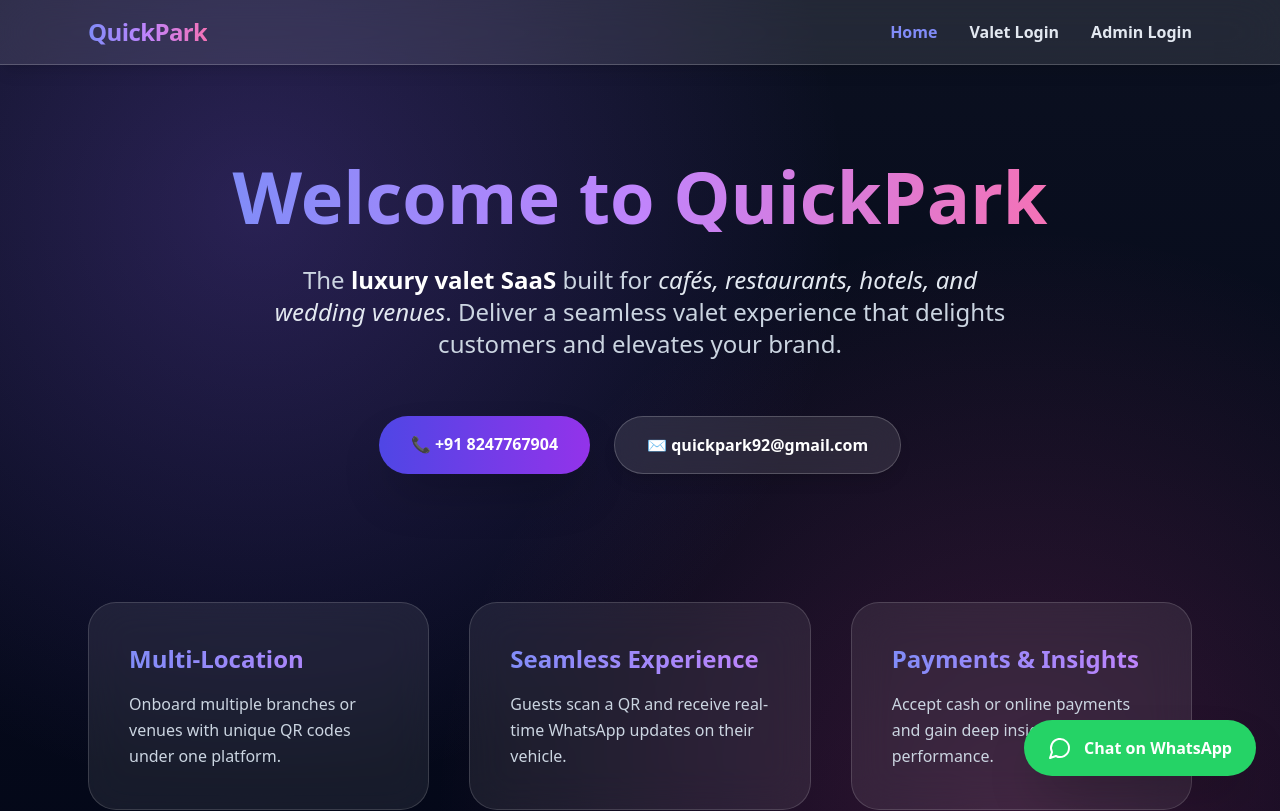
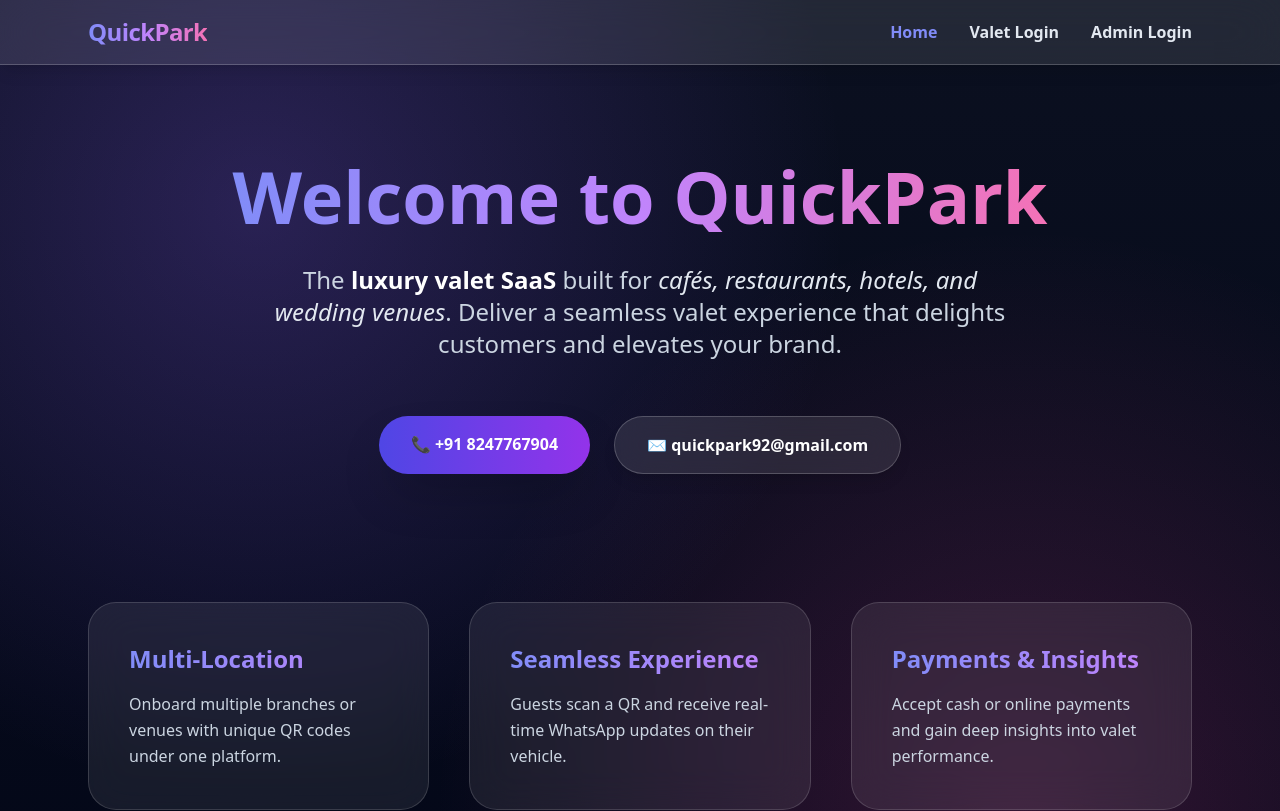
Before and after one commit to aghniyakaleem/quickpark, a React (Vite) app in the folder frontend/: page / in a window 1280 px wide. Shown: the top 811 px of the page. Built offline with nearby package versions, Linux system fonts and the light colour scheme.

Commit message:
bismillah24

```diff
--- a/frontend/src/components/TicketTimeline.jsx
+++ b/frontend/src/components/TicketTimeline.jsx
@@ -10,10 +10,8 @@ const steps = [
 ];
 
 const labels = {
-  AWAITING_VEHICLE_NUMBER: "Awaiting Vehicle",
   PARKED: "Parked",
   RECALLED: "Recalled",
-  ETA: "ETA",
   READY_AT_GATE: "Ready",
   DELIVERED: "Delivered",
 };
--- a/frontend/src/pages/LandingPage.jsx
+++ b/frontend/src/pages/LandingPage.jsx
@@ -1,7 +1,6 @@
 import React from "react";
 import { motion } from "framer-motion";
 import { Link } from "react-router-dom";
-import { MessageCircle } from "lucide-react";
 
 export default function LandingPage() {
   return (
@@ -90,24 +89,6 @@ export default function LandingPage() {
         ))}
       </section>
 
-      {/* WHATSAPP FLOAT */}
-      <motion.div
-        className="fixed bottom-6 right-6 z-50"
-        initial={{ opacity: 0, scale: 0.85 }}
-        animate={{ opacity: 1, scale: 1 }}
-        transition={{ delay: 1 }}
-      >
-        <a
-          href="https://wa.me/917032678692"
-          target="_blank"
-          rel="noopener noreferrer"
-          className="flex items-center gap-3 bg-[#25D366] text-white px-6 py-4 rounded-full shadow-2xl hover:scale-110 transition transform"
-        >
-          <MessageCircle className="w-6 h-6" />
-          <span className="font-semibold">Chat on WhatsApp</span>
-        </a>
-      </motion.div>
-
       {/* FOOTER */}
       <footer className="border-t border-white/10 py-8 text-sm text-slate-400">
         <div className="max-w-6xl mx-auto px-6 flex flex-col md:flex-row items-center justify-between gap-4">
--- a/frontend/src/pages/ValetDashboard.jsx
+++ b/frontend/src/pages/ValetDashboard.jsx
@@ -134,7 +134,7 @@ export default function ValetDashboard() {
         <select
           value={statusFilter}
           onChange={(e) => setStatusFilter(e.target.value)}
-          className="border border-white/20 px-4 py-3 rounded-xl bg-white/5 text-white font-semibold shadow-lg focus:outline-none focus:ring-2 focus:ring-indigo-400 transition"
+          className="border border-white/20 px-4 py-3 rounded-xl bg-white/5 text-black font-semibold shadow-lg focus:outline-none focus:ring-2 focus:ring-indigo-400 transition"
         >
           <option value="ALL">All Tickets</option>
           <option value="AWAITING_VEHICLE_NUMBER">Awaiting Vehicle</option>
@@ -186,7 +186,7 @@ export default function ValetDashboard() {
                     <select
                       defaultValue={t.etaMinutes || ""}
                       onChange={(e) => handleLocalChange(id, "etaMinutes", Number(e.target.value))}
-                      className="border p-2 rounded w-full bg-white/10 text-white focus:outline-none focus:ring-2 focus:ring-indigo-400 transition"
+                      className="border p-2 rounded w-full bg-white/10 text-black focus:outline-none focus:ring-2 focus:ring-indigo-400 transition"
                     >
                       <option value="">Select ETA</option>
                       <option value={2}>2 mins</option>
@@ -198,7 +198,7 @@ export default function ValetDashboard() {
                     <select
                       defaultValue={t.status}
                       onChange={(e) => handleLocalChange(id, "status", e.target.value)}
-                      className="border border-white/20 p-2 rounded-lg w-full bg-white/5 text-white focus:outline-none focus:ring-2 focus:ring-indigo-400 transition"
+                      className="border border-white/20 p-2 rounded-lg w-full bg-white/5 text-black focus:outline-none focus:ring-2 focus:ring-indigo-400 transition"
                     >
                       <option value="AWAITING_VEHICLE_NUMBER">Awaiting Vehicle</option>
                       <option value="PARKED">Parked</option>
```
